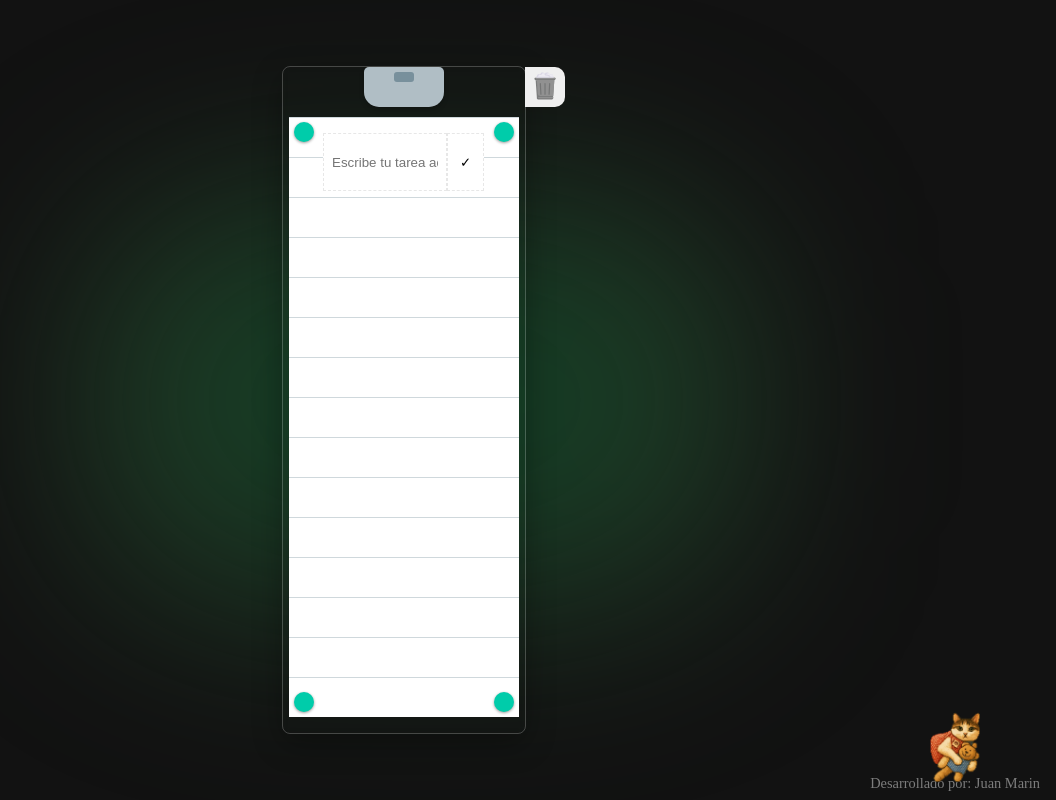
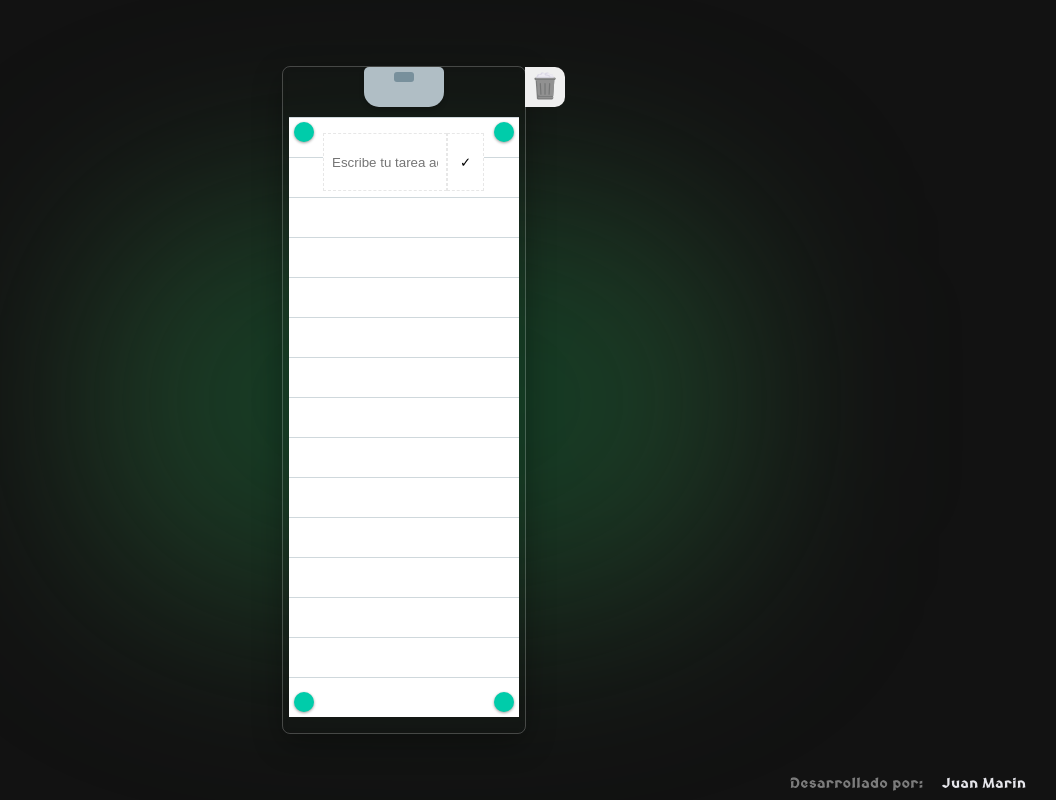
Before and after one commit to JuanM-8/TodoReact, a React (Vite) app: page / in a window 1280 px wide. Shown: the whole page, without its empty margins (224-1280 px from the left). Built offline with nearby package versions, Linux system fonts and the light colour scheme.

Commit message:
New design

```diff
--- a/src/App.css
+++ b/src/App.css
@@ -443,8 +443,22 @@ footer {
   color: #ffffff73;
   font-size: 0.9rem;
   background: transparent;
-  width: 100%;
   place-items: end;
+}
+footer a{
+      text-decoration: none;
+    font-weight: 600;
+    font-size: 14px;
+    color: #e6e6eb;
+    padding: 8px 14px;
+    border-radius: 10px;
+    transition: all .18s ease;
+}
+
+footer a:hover {
+    color: #fff;
+    background: #ffffff14;
+    transform: translateY(-1px);
 }
 
 .img-footer {
--- a/src/assets/Footer.jsx
+++ b/src/assets/Footer.jsx
@@ -1,10 +1,7 @@
 export function Footer() {
   return (
     <footer>
-      <div className="img-footer">
-        <img src="/mm.avif" alt="" />
-        Desarrollado por: Juan Marin
-      </div>
+      <span>Desarrollado por: <a href="https://portafoliojdm.netlify.app/" target="_BLANK">Juan Marin</a></span>
     </footer>
   );
 }
--- a/src/index.css
+++ b/src/index.css
@@ -1,16 +1,21 @@
 body {
-  height: 100vh;
+  margin: auto;
+  padding: 30px;
+  justify-content: center;
+  align-items: center;
+  min-height: 100vh;
+  box-sizing: border-box;
   max-width: 70rem;
-  margin: auto;
+
+
   background: #121212;
   color: #000000;
   font-family:
-    Space Grotesk,
-    Space Grotesk Fallback;
+   "sonar", sans-serif;
   display: flex;
-  align-items: center;
-  justify-content: center;
+
 }
+
 .glow {
   position: fixed;
 
@@ -27,6 +32,7 @@ body {
   z-index: -1;
 }
 
+
 @font-face {
   font-family: sonar;
   src: url("/font.ttf");
```
